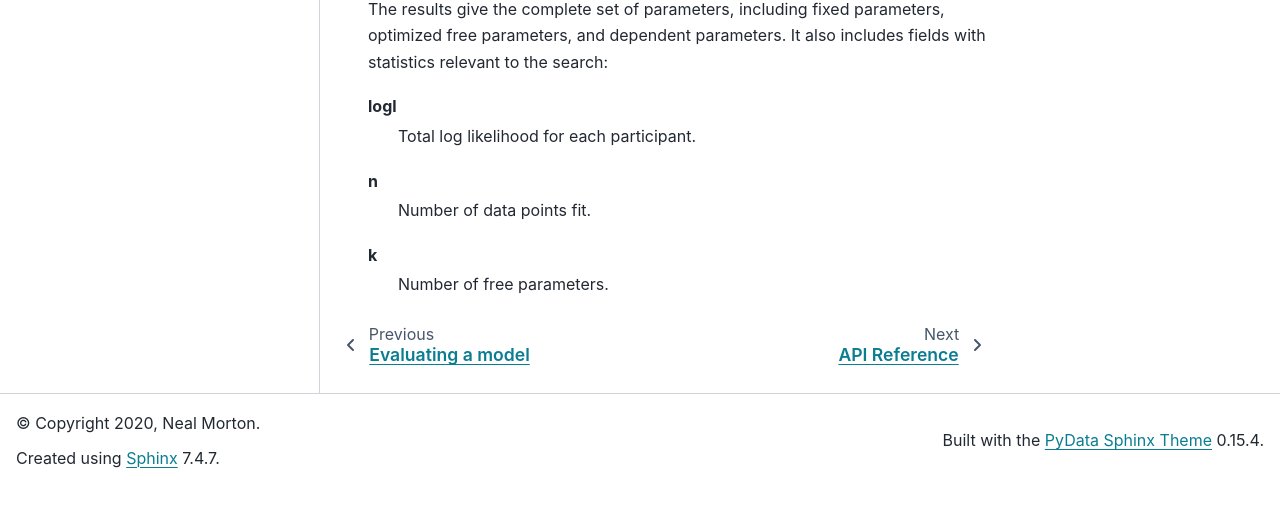
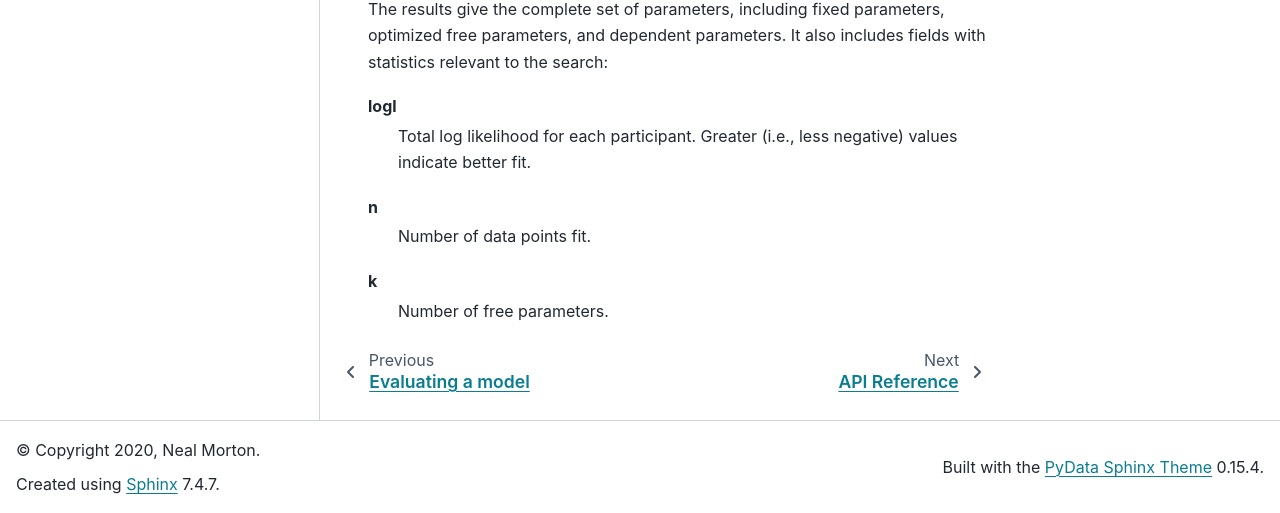
Before and after one commit to mortonne/cymr, a Sphinx documentation site: the page built from docs/source/guide/fitting.rst, in a window 1280 px wide and 900 px high, scrolled down 1715 px, cut to the strip 387-900 px from the top of the window. Built offline with Sphinx 7.4.7 and the PyData theme 0.15.4, drawn with Linux system fonts in a browser that asks for light colours; before the commit the page ends 2589 px from its top, so only the background shows below that.

Commit message:
docs: add note about interpreting logl

```diff
--- a/docs/source/guide/fitting.rst
+++ b/docs/source/guide/fitting.rst
@@ -114,7 +114,8 @@ parameters, optimized free parameters, and dependent parameters. It
 also includes fields with statistics relevant to the search:
 
 logl
-    Total log likelihood for each participant.
+    Total log likelihood for each participant. Greater (i.e., less negative)
+    values indicate better fit.
 
 n
     Number of data points fit.
```
